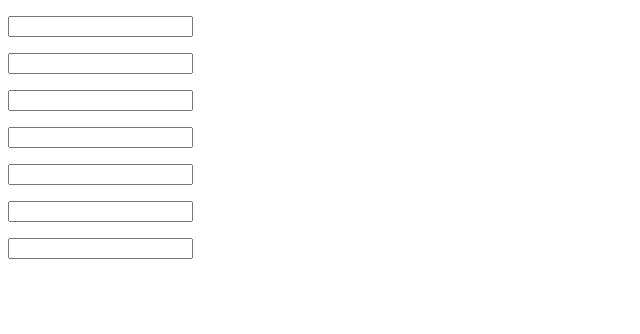
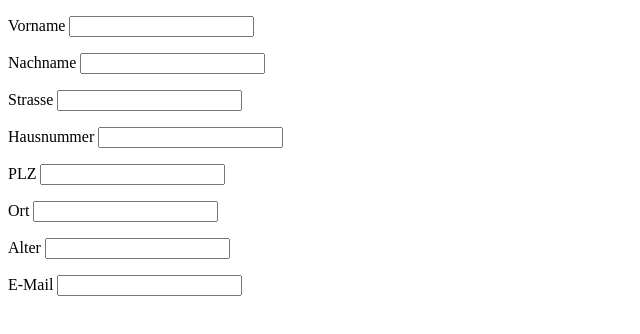
Before and after one commit to CediGasser/M133_Formular, a plain HTML site: page index.html in a window 1280 px wide. Shown: the whole page, without its empty margins (0-640 px from the left). Drawn offline with Linux system fonts and the light colour scheme.

Commit message:
Fields there

```diff
--- a/index.html
+++ b/index.html
@@ -8,13 +8,14 @@
 </head>
 <body>
     <form>
-        <p><input id="firstname" type="text" /></p>
-        <p><input id="name" type="text" /></p>
-        <p><input id="street" type="text" /></p>
-        <p><input id="streetnumber" type="number" /></p>
-        <p><input id="postalcode" type="text" pattern="\d{4}" /></p>
-        <p><input id="city" type="text" /></p>
-        <p><input id="age" type="number" /></p>
+        <p>Vorname <input id="firstname" type="text" /></p>
+        <p>Nachname <input id="name" type="text" /></p>
+        <p>Strasse <input id="street" type="text" /></p>
+        <p>Hausnummer <input id="streetnumber" type="number" /></p>
+        <p>PLZ <input id="postalcode" type="text" pattern="\d{4}" /></p>
+        <p>Ort <input id="city" type="text" /></p>
+        <p>Alter <input id="age" type="number" /></p>
+        <p>E-Mail <input id="email" type="email" /></p>
     </form>
 </body>
 </html>
```
